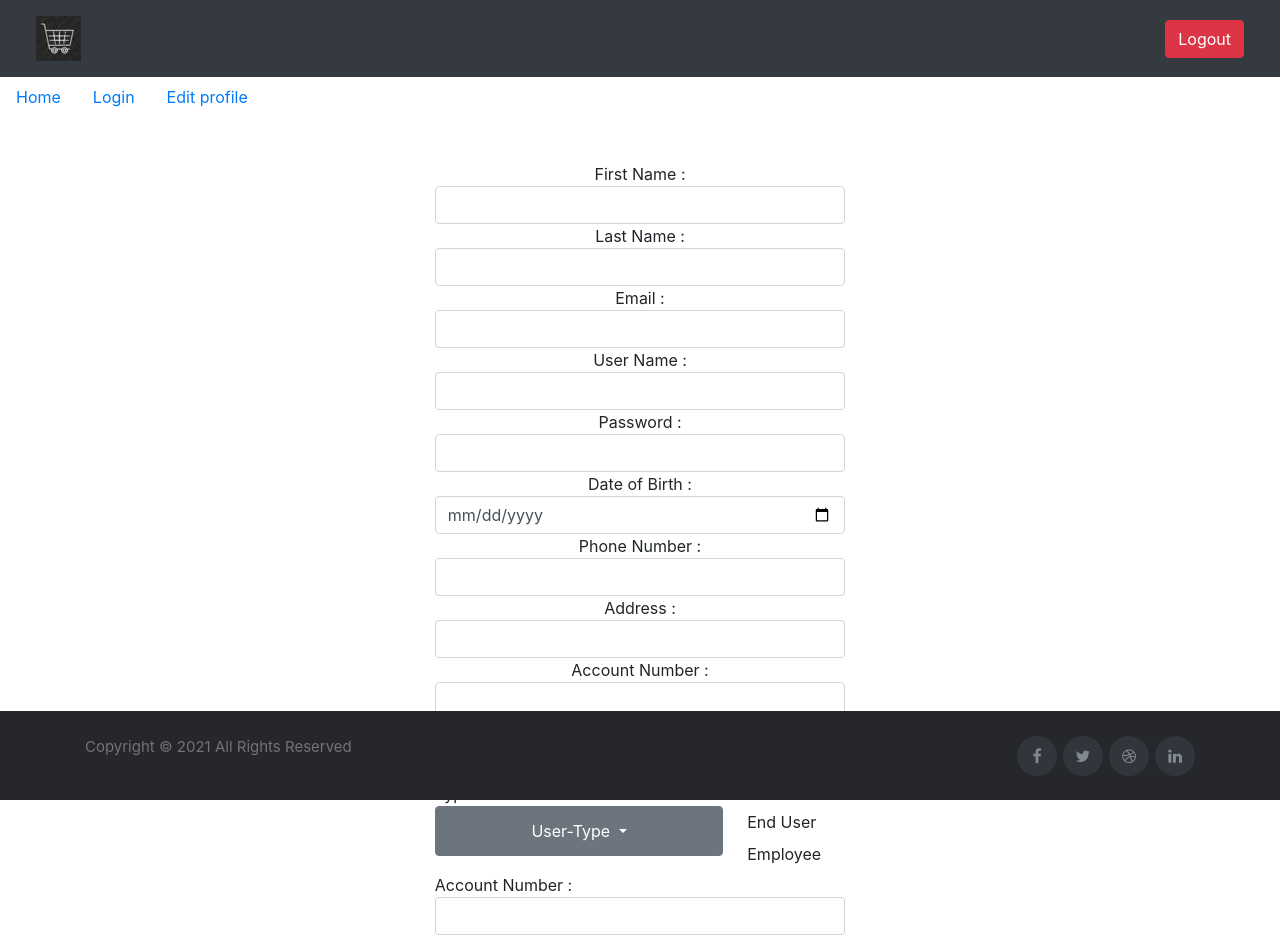
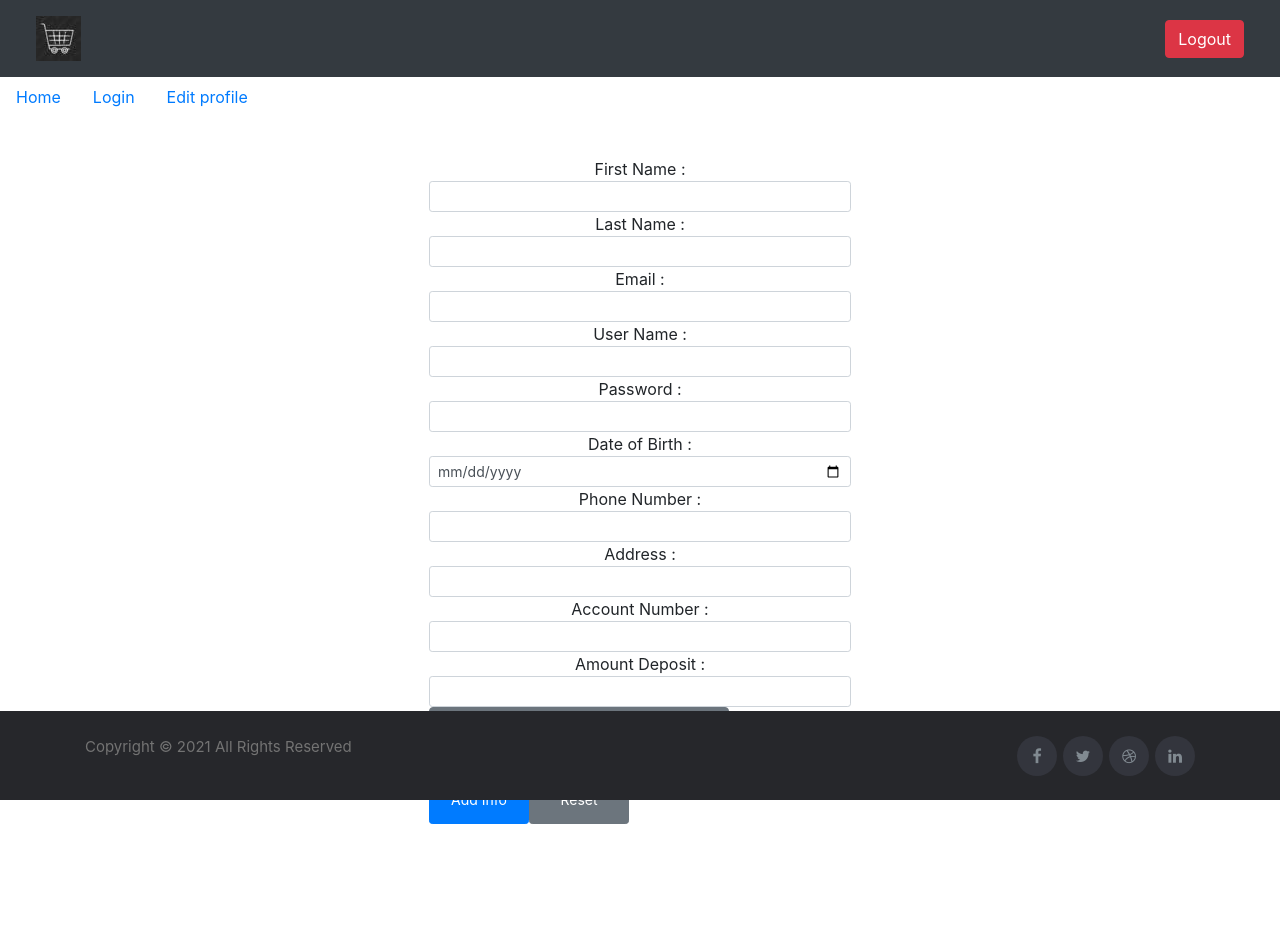
Before and after one commit to tcs-mean-stack-group22/CapstoneProjectMean, an Angular app in the folder frontEnd/angular-grocers/: page /signup in a window 1280 px wide. Shown: the top 952 px of the page. After the commit the page ends 864 px from the top, so only its background shows below. Built offline with nearby package versions, Linux system fonts and the light colour scheme.

Commit message:
changed tag

```diff
--- a/frontEnd/angular-grocers/src/app/login/login.component.html
+++ b/frontEnd/angular-grocers/src/app/login/login.component.html
@@ -1,8 +1,9 @@
+
 <nav class="nav">
-    <a class="nav-link active" aria-current="page" href="http://localhost:4200/adminpanel">Home</a>
+    <a class="nav-link active" aria-current="page" href="#">Home</a>
     <a class="nav-link" href="http://localhost:4200/signup">Sign up</a>
     <a class="nav-link" href="#">About us</a>
-</nav>
+  </nav>
 
 
 <div class="container">
--- a/frontEnd/angular-grocers/src/app/login/login.component.ts
+++ b/frontEnd/angular-grocers/src/app/login/login.component.ts
@@ -24,7 +24,7 @@ userArr:Array<any> = []
   login(info:any)
   {
     this.userServ.loginVertify(info).
-    subscribe(result => this.router.navigate(['/']));
+    subscribe(result => this.router.navigate(['/adminpanel']));
     this.userServ.loginVertify(info).
     subscribe(result =>
       {
@@ -36,7 +36,7 @@ userArr:Array<any> = []
 
 
       }, error => {
-
+      console.log(error) ;
 
       console.log(this.cnt)
       if (this.cnt == 3 )
--- a/frontEnd/angular-grocers/src/app/signup/signup.component.html
+++ b/frontEnd/angular-grocers/src/app/signup/signup.component.html
@@ -1,41 +1,37 @@
-
-                 <nav class="nav">
+<nav class="nav">
     <a class="nav-link active" aria-current="page" href="http://localhost:4200/adminpanel">Home</a>
     <a class="nav-link" href="http://localhost:4200/login">Login</a>
     <a class="nav-link" href="http://localhost:4200/editprofile">Edit profile</a>
 </nav>
-<div class="form-container">
-    <div class="body" style="align-items: center;">
-        <form #ngRef="ngForm" (ngSubmit)="addUser(ngRef.value)" style="padding: 45px;">
-            First Name : <input type="text" name="firstname" class="form-control" ngModel required>
-            Last Name : <input type="text" class="form-control" name="lastname" ngModel required>
-            Email : <input type="text" class="form-control" name="email" ngModel>
-            User Name : <input type="text" class="form-control" name="username" ngModel required>
-            Password : <input type="text" class="form-control" name="password" ngModel required>
-            Date of Birth : <input type="date" class="form-control" name="dob" ngModel>
-            Phone Number : <input type="number" class="form-control" name="phoneNum" ngModel>
-            Address : <input type="text" class="form-control" name="address" ngModel>
-            Account Number : <input type="number" class="form-control" name="accountnumber" ngModel>
-            Amount Deposit : <input type="number" class="form-control" name="amountDeposit" ngModel>
-            Type:
+
+
+    <div class="form-container">
+           <form #ngRef="ngForm" (ngSubmit)="addUser(ngRef.value)" >
+
+            First Name : <input type="text"  name="firstname" class="form-control form-control-sm" ngModel required>
+            Last Name : <input type="text"class="form-control form-control-sm" name="lastname" ngModel required>
+            Email : <input type="text" class="form-control form-control-sm" name="email" ngModel >
+            User Name : <input type="text" class="form-control form-control-sm" name="username" ngModel required>
+            Password : <input type="text" class="form-control form-control-sm" name="password" ngModel required>
+            Date of Birth : <input type="date" class="form-control form-control-sm" name="dob" ngModel >
+            Phone Number : <input type="number" class="form-control form-control-sm" name="phoneNum" ngModel >
+            Address : <input type="text" class="form-control form-control-sm" name="address" ngModel >
+            Account Number : <input type="number" class="form-control form-control-sm" name="accountnumber" ngModel >
+            Amount Deposit : <input type="number" class="form-control form-control-sm" name="amountDeposit" ngModel >
             <div class="btn-group">
-                <button type="button" class="btn btn-secondary dropdown-toggle" data-toggle="dropdown"aria-haspopup="true" aria-expanded="true">
+                <button type="button" class="btn btn-secondary dropdown-toggle" data-toggle="dropdown"
+                    aria-haspopup="true" aria-expanded="true">
                     User-Type
                 </button>
                 <div class="dropdown-menu-right  dropdown-menu-right">
-                    <button class="dropdown-item " type="button" (click)="getValue('user')">End User</button>
-                    <button class="dropdown-item" type="button" (click)="getValue('emp')">Employee</button>
+                    <button class="dropdown-item " type="button" (click) ="getValue('user')"  >End User</button>
+                    <button class="dropdown-item" type="button"  (click) ="getValue('emp')" >Employee</button>
                 </div>
             </div>
-            Account Number : <input type="number" class="form-control" name="accountnumber" ngModel> <br>
-            Amount Deposit : <input type="number" class="form-control" name="amountDeposit" ngModel> <br>
-            <div class="submit">
-                <input type="submit" class="col-8 btn btn-primary btn-sm float-left" value="Add Info"
-                    (click)="ngRef.resetForm()">
-                <input type="reset" class="col-6 btn btn-secondary btn-sm float-right" value="Reset">
-                {{resultMsg}}
-            </div>
+
+                <input type="submit" class="col-4 btn btn-primary btn-sm"  value="Add Info">
+                <input type="reset" class="col-4 btn btn-secondary btn-sm" value="Reset">
+
+            {{resultMsg}}
         </form>
     </div>
-</div>
-<div>
```
